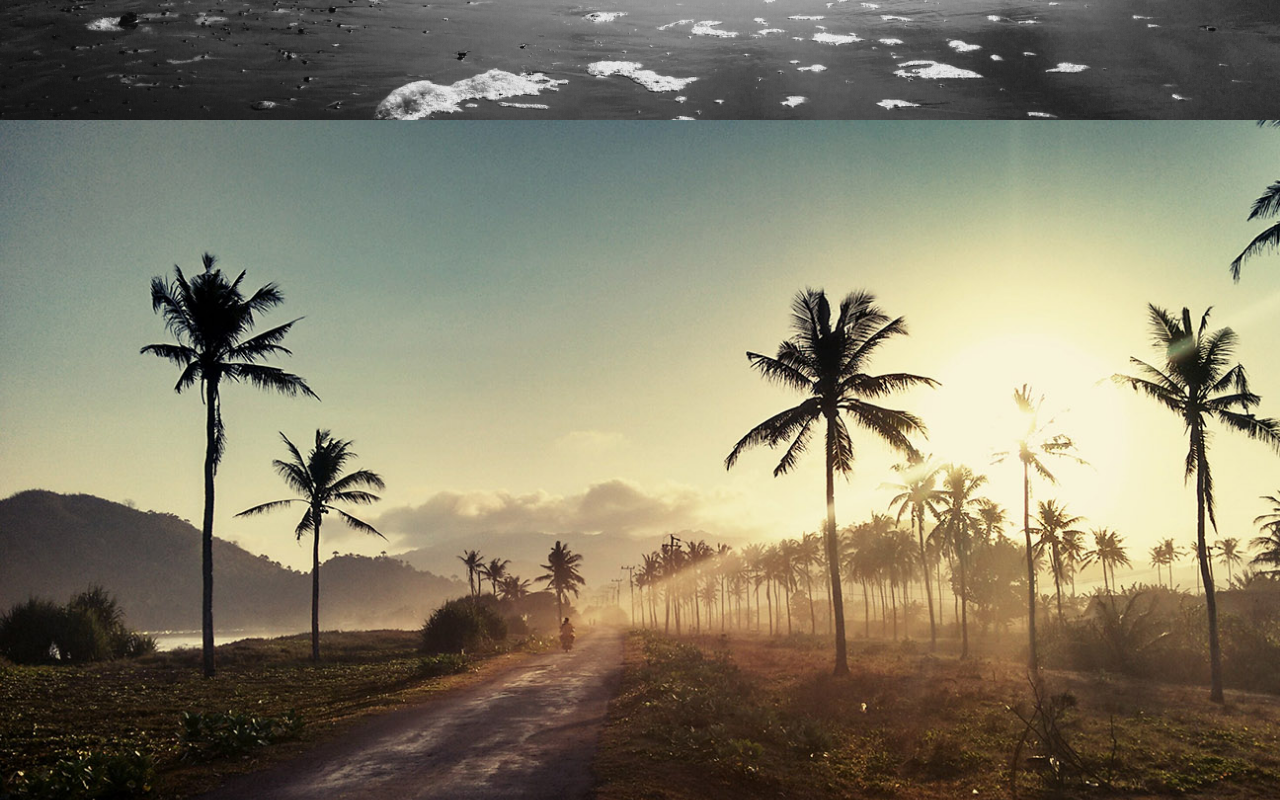
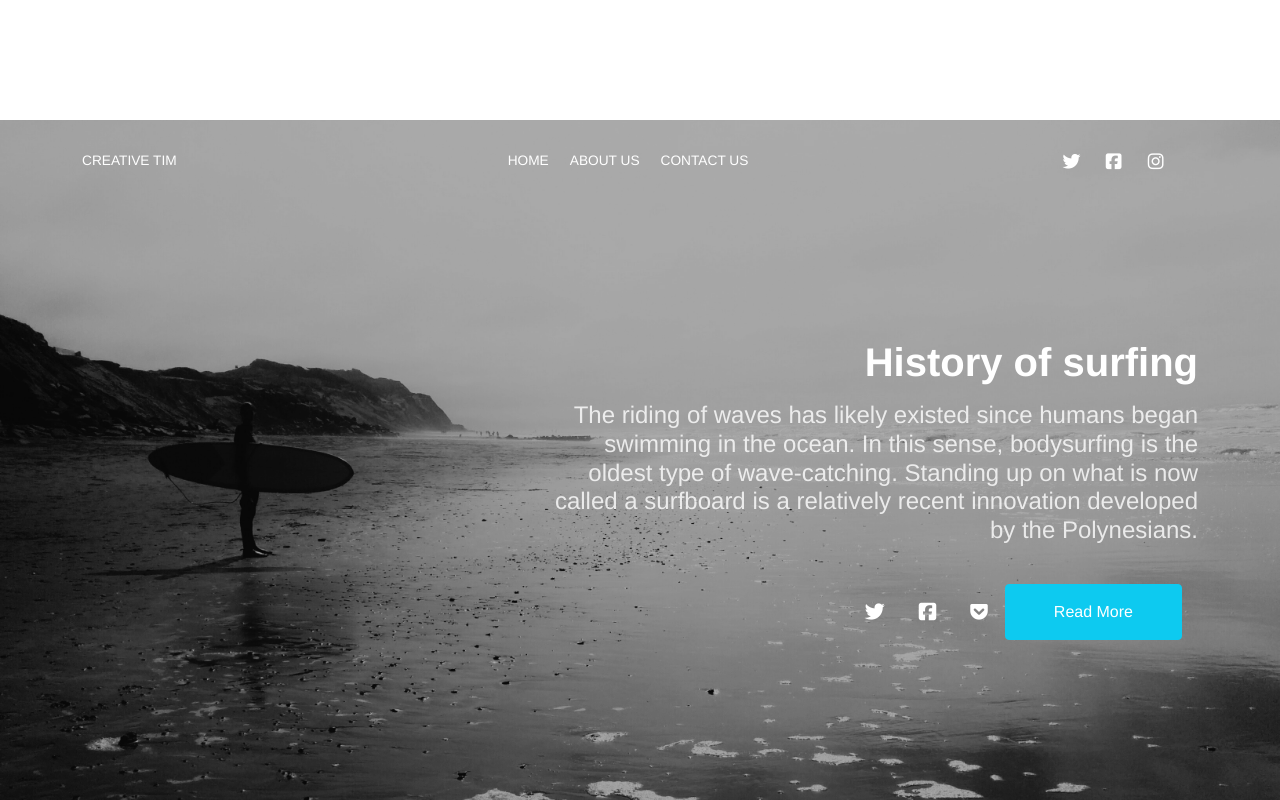
Before and after one commit to meovy/section-header-feature, a React (Create React App) app: page / in a window 1280 px wide. Shown: the part 680-1480 px from the top of the page. Built offline with nearby package versions, Linux system fonts and the light colour scheme.

Commit message:
feat: 2/3 header

```diff
--- a/package.json
+++ b/package.json
@@ -38,6 +38,7 @@
     ]
   },
   "devDependencies": {
-    "@babel/plugin-proposal-private-property-in-object": "^7.21.11"
+    "@babel/plugin-proposal-private-property-in-object": "^7.21.11",
+    "@fortawesome/fontawesome-free": "^6.4.0"
   }
 }
--- a/src/App.css
+++ b/src/App.css
@@ -71,9 +71,12 @@ margin
 .nav-bar-section > .container-fluid > .container {
   display: flex;
   justify-content: flex-end;
+  height: 62px;
+  z-index: 1;
 }
 
-.header-item, .feature-item {
+.header-item,
+.feature-item {
   min-height: 100vh;
   width: 100%;
 }
@@ -140,3 +143,180 @@ margin
   align-items: center;
   justify-content: center;
 }
+
+/* header styles */
+.page-header:before {
+  position: absolute;
+  z-index: 0;
+  width: 100%;
+  height: 100%;
+  display: block;
+  left: 0;
+  top: 0;
+  content: "";
+  background-color: rgba(0, 0, 0, 0.5);
+}
+
+.page-header {
+  padding: 0;
+  color: #ffffff;
+  position: relative;
+  overflow: hidden;
+}
+
+.page-header:before {
+  background-color: rgba(0, 0, 0, 0.3);
+}
+.page-header > .container {
+  height: 100%;
+  z-index: 2;
+  padding-top: 12vh;
+  padding-bottom: 40px;
+}
+.page-header .page-header-image {
+  position: absolute;
+  background-size: cover;
+  background-position: center center;
+  width: 100%;
+  height: 100%;
+  z-index: -1;
+}
+.page-header:after,
+.page-header:before {
+  position: absolute;
+  z-index: 0;
+  width: 100%;
+  height: 100%;
+  display: block;
+  left: 0;
+  top: 0;
+  content: "";
+}
+
+.page-header {
+  padding: 0;
+  color: #ffffff;
+  position: relative;
+  overflow: hidden;
+}
+
+.page-header > .container {
+  z-index: 2;
+  padding-top: 12vh;
+  padding-bottom: 40px;
+}
+.page-header .page-header-image {
+  position: absolute;
+  background-size: cover;
+  background-position: center center;
+  width: 100%;
+  height: 100%;
+  z-index: -1;
+}
+
+.header-item .container {
+  z-index: 2;
+  position: relative;
+}
+.page-header .title {
+  color: #fff;
+  margin-bottom: 15px;
+}
+.title {
+  font-weight: 700;
+  padding-top: 30px;
+}
+
+.page-header .title + h4 {
+  margin-top: 10px;
+  margin-bottom: 15px;
+}
+
+.page-header .description {
+  color: hsla(0, 0%, 100%, 0.8);
+  font-weight: 300;
+}
+
+/* navbar */
+.navbar.navbar-transparent {
+  background-color: transparent !important;
+  box-shadow: none;
+  color: #ffffff;
+  padding-top: 20px !important;
+  z-index: 999;
+}
+
+.navbar-transparent > .container-fluid > .container .navbar-translate {
+  display: flex;
+  align-items: center;
+}
+
+.navbar-transparent > .container-fluid > .container > .row {
+  width: 100%;
+}
+
+.display-flex {
+  display: flex !important;
+}
+
+.navbar .navbar-brand,
+.navbar .navbar-nav .nav-link:not(.dropdown-btn) {
+  text-transform: uppercase;
+  font-size: 0.8571em;
+  padding-top: 0.5rem;
+  padding-bottom: 0.5rem;
+  line-height: 1.625rem;
+  color: #ffffff;
+}
+
+.navbar .navbar-nav .nav-link:not(.dropdown-btn) i.fab,
+.navbar .navbar-nav .nav-link:not(.dropdown-btn) i.now-ui-icons {
+  font-size: 18px;
+  position: relative;
+  top: 3px;
+  text-align: center;
+  width: 21px;
+}
+.navbar .navbar-nav .nav-link:not(.dropdown-btn) i.now-ui-icons {
+  top: 4px;
+  font-size: 16px;
+}
+
+.navbar-nav .nav-item:not(:last-child) {
+  margin-right: 5px;
+}
+.navbar .navbar-nav .nav-item.active .nav-link:not(.dropdown-btn),
+.navbar .navbar-nav .nav-item .nav-link:not(.dropdown-btn):focus,
+.navbar .navbar-nav .nav-item .nav-link:not(.dropdown-btn):hover,
+.navbar .navbar-nav .nav-item .nav-link:not(.dropdown-btn):active {
+  background-color: rgba(255, 255, 255, 0.2);
+  border-radius: 0.1875rem;
+}
+
+.text-right {
+  text-align: right !important;
+}
+.ml-auto {
+  margin-left: auto !important;
+}
+
+.btn-neutral.btn-link {
+  color: #fff;
+}
+
+.btn.btn-info.btn-lg {
+  color: #fff;
+  font-size: 1em;
+  border-radius: 0.25rem;
+  padding: 15px 48px;
+}
+
+.a.btn-icon.btn-lg {
+  height: 3.6rem;
+  min-width: 3.6rem;
+  width: 3.6rem;
+}
+
+.mr-3 {
+  margin-right: 1rem!important;
+}
--- a/src/App.js
+++ b/src/App.js
@@ -3,12 +3,23 @@ import Features from "./components/Feature";
 import Headers from "./components/Header";
 import NavBar from "./components/NavBar";
 import "bootstrap/dist/css/bootstrap.min.css";
+import "@fortawesome/fontawesome-free/css/all.min.css";
 import "./App.css";
 
 function App() {
   return (
     <div className="App">
       <NavBar />
+      <div
+        style={{
+          height: "100vh",
+          fontSize: "32px",
+          display: "flex",
+          alignItems: "center",
+          justifyContent: "center",
+        }}>
+        Make for test scroll to headers
+      </div>
       <Headers />
       <Features />
     </div>
--- a/src/components/Feature/index.js
+++ b/src/components/Feature/index.js
@@ -9,12 +9,11 @@ const Features = () => {
   ];
 
   return (
-    <>
-      <div id="features" className="features-section" />
+    <div id="features" className="features-section">
       {features.map(({ index, style }) => (
         <Feature key={index} index={index} style={style} />
       ))}
-    </>
+    </div>
   );
 };
 export default Features;
--- a/src/components/Header/Header.js
+++ b/src/components/Header/Header.js
@@ -1,9 +1,36 @@
 import React from "react";
+import { Container } from "reactstrap";
+import TransparentNavBar from "../NavBar/TransparentNavBar";
 
-const Header = ({ index, style }) => {
+const Header = ({ style, data, tabs }) => {
   return (
-    <div className={`header-item ${style.classes}`}>
-    </div>
+    <>
+      <div className="header-item page-header">
+        <div className={`page-header-image ${style.classes}`}></div>
+        <TransparentNavBar tabs={tabs} />
+        <Container>
+          <div className="ml-auto text-right col-md-7">
+            <h1 className="title">{data.title}</h1>
+            <h4 className="description">{data.description}</h4>
+            <br />
+            <div className="buttons">
+              <a href="#pablo" className="btn-icon btn-neutral btn btn-link btn-lg">
+                <i className="fab fa-twitter"></i>
+              </a>
+              <a href="#pablo" className="btn-icon btn-neutral btn btn-link btn-lg">
+                <i className="fab fa-facebook-square"></i>
+              </a>
+              <a href="#pablo" className="btn-icon btn-neutral btn btn-link btn-lg">
+                <i className="fab fa-get-pocket"></i>
+              </a>
+              <a href="#pablo" className="mr-3 btn btn-info btn-lg">
+                Read More
+              </a>
+            </div>
+          </div>
+        </Container>
+      </div>
+    </>
   );
 };
 export default Header;
--- a/src/components/Header/index.js
+++ b/src/components/Header/index.js
@@ -4,17 +4,37 @@ import CarouselSection from "../Carousel";
 
 const Headers = () => {
   const headers = [
-    { index: 0, style: { classes: "bg-img-1" } },
-    { index: 1, style: { classes: "bg-img-2" } },
+    {
+      index: 0,
+      style: { classes: "bg-img-1" },
+      title: "History of surfing",
+      description: `The riding of waves has likely existed since humans began swimming
+    in the ocean. In this sense, bodysurfing is the oldest type of
+    wave-catching. Standing up on what is now called a surfboard is a
+    relatively recent innovation developed by the Polynesians.`,
+    tabs: ['Home', 'About Us', 'Contact Us']
+    },
+    {
+      index: 1,
+      style: { classes: "bg-img-2" },
+      title: "You should be here!",
+      description: `5,000 capacity venue, holding some of the latest technology lighting with a 24 colour
+    laser system Amnesia is one of the islands most legendary clubs.`,
+    tabs: ['Home', 'About Us', 'Products', 'Contact Us']
+    },
   ];
   return (
-    <>
-      <div id="headers" className="headers-section" />
-      {headers.map(({ index, style }) => (
-        <Header key={index} index={index} style={style} />
+    <div id="headers" className="headers-section">
+      {headers.map(({ index, style, title, description, tabs }) => (
+        <Header
+          key={index}
+          style={style}
+          data={{ title, description }}
+          tabs={tabs}
+        />
       ))}
       <CarouselSection />
-    </>
+    </div>
   );
 };
 export default Headers;
--- /dev/null
+++ b/src/components/NavBar/TransparentNavBar.js
@@ -0,0 +1,51 @@
+import React from "react";
+import {
+  NavbarBrand,
+  Navbar,
+  NavItem,
+  NavLink,
+  Nav,
+  Container,
+} from "reactstrap";
+
+export default function TransparentNavBar({ tabs }) {
+  return (
+    <Navbar className="navbar-transparent" expand="lg">
+      <Container>
+        <div className="row">
+          <div className="col navbar-translate">
+            <NavbarBrand href="#">Creative tim</NavbarBrand>
+          </div>
+          <div className="col-6 display-flex justify-content-center">
+            <Nav navbar>
+              {tabs.map((tab) => (
+                <NavItem key={tab}>
+                  <NavLink href={`#${tab}`}>{tab}</NavLink>
+                </NavItem>
+              ))}
+            </Nav>
+          </div>
+          <div className="col display-flex justify-content-end">
+            <Nav navbar>
+              <NavItem>
+                <NavLink href="#twitter">
+                  <i className="fab fa-twitter"></i>
+                </NavLink>
+              </NavItem>
+              <NavItem>
+                <NavLink href="#facebook">
+                  <i className="fab fa-facebook-square"></i>
+                </NavLink>
+              </NavItem>
+              <NavItem>
+                <NavLink href="#instagram">
+                  <i className="fab fa-instagram"></i>
+                </NavLink>
+              </NavItem>
+            </Nav>
+          </div>
+        </div>
+      </Container>
+    </Navbar>
+  );
+}
--- a/src/components/NavBar/index.js
+++ b/src/components/NavBar/index.js
@@ -17,7 +17,7 @@ function NavBar() {
     }
   };
   return (
-    <Navbar className="fixed-top nav-bar-section" expand="lg">
+    <Navbar className="fixed-top nav-bar-section" color="white" expand="lg">
       <Container>
         <Nav navbar>
           <UncontrolledDropdown nav>
```
Also changed, not shown: 1 other file (tests, documents, lock files or other folders).
